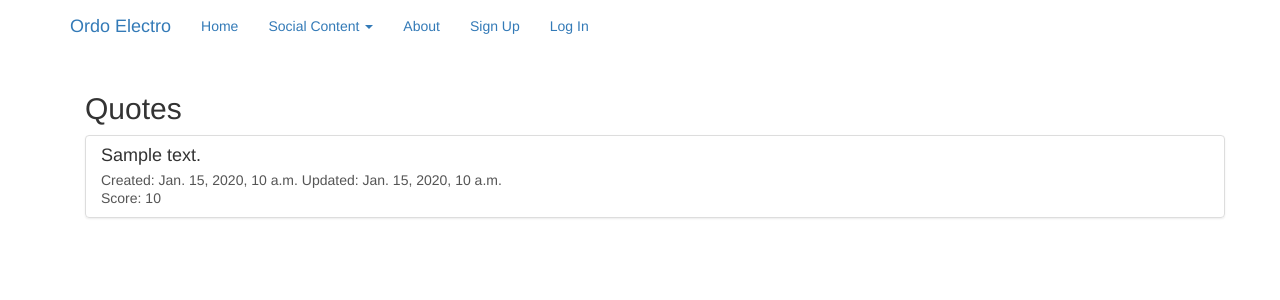
After one commit to solvire/ordo_electro, a Django app: template ordo_electro/templates/social_content/quote_list.html in a window 1280 px wide. The commit adds this page. Shown: the top 300 px of the page. Run offline with Django 3.2, Linux system fonts and the light colour scheme; the template is opened without the code that fills it: most values are stand-ins (such as "Sample title", 1, 10 or a date in 2020); some libraries are stand-ins or nearby versions.

Commit message:
incremental save

```diff
--- a/ordo_electro/templates/base.html
+++ b/ordo_electro/templates/base.html
@@ -35,9 +35,18 @@
 
     <div class="header navbar">
       <div class="container">
-        <a class="navbar-brand" href="/">ordo_electro</a>
+        <a class="navbar-brand" href="/">Ordo Electro</a>
         <ul class="nav navbar-nav">
           <li class="active"><a href="{% url 'home' %}">Home</a></li>
+          <li class="dropdown">
+	          <a  class="dropdown-toggle" data-toggle="dropdown" href="#">Social Content
+	          <span class="caret"></span></a>
+	          <ul class="dropdown-menu">
+	            <li><a href="{% url 'quotes' %}">Quotes</a></li>
+	            <li><a href="{% url 'quote_scheduler' %}">Quote Scheduler</a></li>
+	            <li><a href="#">Page 1-3</a></li>
+	          </ul>
+          </li>
           <li><a href="{% url 'about' %}">About</a></li>
 
           {% if request.user.is_authenticated %}
--- /dev/null
+++ b/ordo_electro/templates/social_content/base.html
@@ -0,0 +1,4 @@
+{% extends "base.html" %}
+
+{% block title %}django-social_content{% endblock %}
+{% block content %}{% endblock %}
--- /dev/null
+++ b/ordo_electro/templates/social_content/quote_list.html
@@ -0,0 +1,33 @@
+{% extends "base.html" %}
+{% load static %}
+
+{% block title %}Social Content - Quotes{% endblock %}
+
+{% block content %}
+
+<div class="container">
+
+  <div class="row">
+    <div class="col-xs-12">
+      <h2>Quotes</h2>
+    </div>
+  </div>
+
+  <div class="row">
+    <div class="col-lg-12">
+      <div class="list-group">
+          {% for quote in quote_list %}
+            <a href="" class="list-group-item">
+              <h4 class="list-group-item-heading">{{ quote.quote_text_small }}</h4>
+              <p class="list-group-item-text">Created: {{ quote.created }} Updated: {{ quote.updated }}</p>
+              <p class="list-group-item-text">Score: {{ quote.score }}</p>
+            </a>
+          {% endfor %}
+
+      </div>
+    </div>
+  </div>
+
+</div>
+
+{% endblock content %}
--- a/ordo_electro/urls.py
+++ b/ordo_electro/urls.py
@@ -29,5 +29,6 @@ urlpatterns = patterns('',
     url(r'^avatar/', include('avatar.urls')),
 
     # Your stuff: custom urls go here
+    url(r'^social_content/', include('social_content.urls')),
 
 ) + static(settings.MEDIA_URL, document_root=settings.MEDIA_ROOT)
```
Also changed, not shown: ordo_electro/social_content/urls.py (added, +27 -0 lines), ordo_electro/social_content/views.py (+29 -1 lines), ordo_electro/templates/social_content/index.html (added, +9 -0 lines), ordo_electro/templates/social_content/quote_scheduler.html (added, +18 -0 lines), ordo_electro/templates/social_content/tweets.html (added, +7 -0 lines), ordo_electro/twythonui/models.py (+13 -0 lines).
